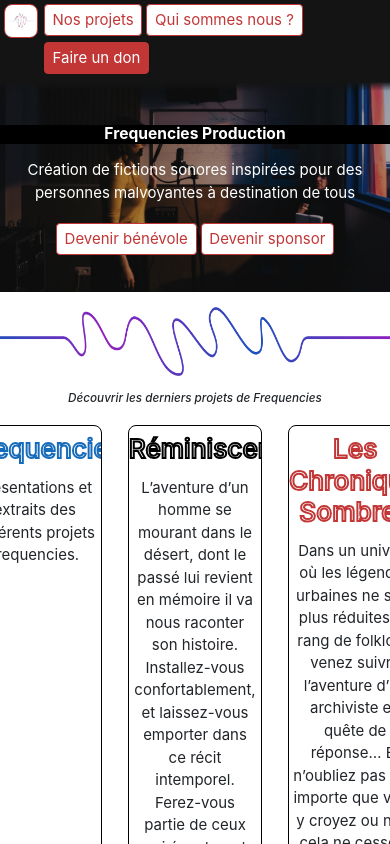
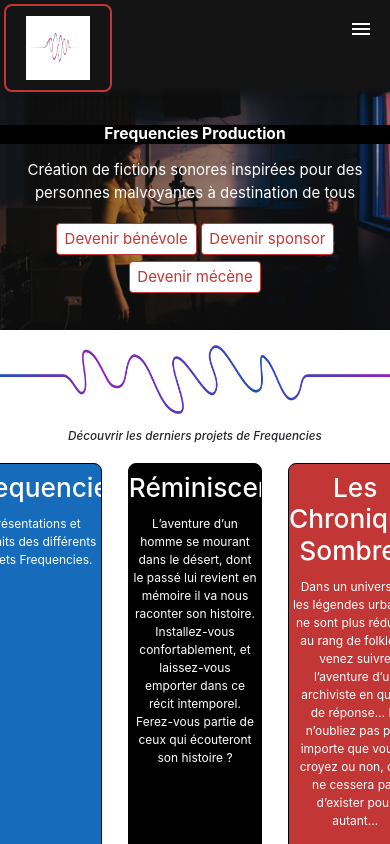
Before and after one commit to FrequenciesProduction/sitewebfrequencies, a Nuxt app: page / in a window 390 px wide. Shown: the top 844 px of the page. Built offline with nearby package versions, Linux system fonts and the light colour scheme.

Commit message:
Ajout du responsive + conf de firebase + nouceau script de deploiement automatique

```diff
--- a/components/Description.vue
+++ b/components/Description.vue
@@ -3,9 +3,9 @@
     <img src="/qui_sommes_nous_1.png" alt="" />
     <h2 class="section_title">Qui sommes-nous ?</h2>
     <p>
-      Une équipe française investie dans la création et la production de fictions
+      Frequencies est une équipe française investie dans la création et la production de fictions
       sonores.<br />
-      Une association fondée par Aurélien Bernadas, qui s’entoure de nombreuses personnes
+      L'association a été fondée par Aurélien Bernadas, qui s’entoure de nombreuses personnes
       bénévoles pour accompagner le projet et le faire grandir.
     </p>
   </div>
--- a/components/Intro.vue
+++ b/components/Intro.vue
@@ -15,7 +15,11 @@
         ></a>
       </li>
       <li>
+        <!-- <NuxtLink class="button--white" to="/sponsor">Devenir sponsor</NuxtLink> -->
         <a class="button--white">Devenir sponsor</a>
+      </li>
+      <li>
+        <a class="button--white">Devenir mécène</a>
       </li>
     </ul>
   </div>
--- a/components/Nav.vue
+++ b/components/Nav.vue
@@ -1,11 +1,19 @@
 <template>
-    <header class="bandeau" role="banner">
-        <nav role="navigation">
-          <NuxtLink to="/" aria-label="retour à l'accueil">
-            <img class="logo" src="/logo_facebook.jpg" alt="logo frequencies"/>
-          </NuxtLink>
-
-          <ul class="nav_list">
+  <header class="header" role="banner">
+      <a href="/" class="logo" aria-label="retour à l'accueil">
+        <img
+          class="img-logo"
+          src="/logo_facebook.jpg"
+          alt="logo frequencies"
+          width="64"
+          height="64"
+        />
+      </a>
+    <input class="menu-btn" type="checkbox" id="menu-btn" />
+    <label class="menu-icon" for="menu-btn">
+      <span class="navicon"></span>
+    </label>
+    <ul class="menu">
       <li>
         <NuxtLink class="button--white" to="/projets">Nos projets</NuxtLink>
       </li>
@@ -13,20 +21,21 @@
         <NuxtLink class="button--white" to="/description">Qui sommes nous ?</NuxtLink>
       </li>
       <li>
-              <a class="button--blue" href="https://linktr.ee/don.frequencies" target="blank">Faire un don<span aria-label="ouvre un nouvel onglet"></span></a>
+        <a class="button--blue" href="https://frequencies.assoconnect.com/collect/description/340064-c-collecte-de-dons-pour-frequencies" target="blank">
+          Faire un don
+          <span aria-label="ouvre un nouvel onglet"></span>
+        </a>
       </li>
     </ul>
-
-        </nav>
   </header>
 </template>
 
 <style scoped>
-.bandeau {
+/* .bandeau {
   z-index: 1000;
   position: fixed;
   width: 100%;
-  background-image: linear-gradient(rgba(20,20,20,1) 90%, rgba(20,20,20,0));
+  background-image: linear-gradient(rgba(20, 20, 20, 1) 90%, rgba(20, 20, 20, 0));
 }
 .logo {
   border-radius: 8px;
@@ -40,10 +49,184 @@
   width: 100%;
   display: flex;
   justify-content: space-between;
+  clear: both;
+  max-height: 0;
+  transition: max-height 0.2s ease-out;
 }
 
 .nav_list {
   margin-right: 0.5vw;
 }
 
+body {
+  margin: 0;
+  font-family: Helvetica, sans-serif;
+  background-color: #f4f4f4;
+}
+
+a {
+  color: #000;
+} */
+
+/* header */
+
+body {
+  margin: 0;
+  font-family: Helvetica, sans-serif;
+  background-color: #f4f4f4;
+}
+
+/* header */
+
+.header {
+  background-image: linear-gradient(#141414 90%, hsla(0, 0%, 8%, 0));
+  box-shadow: 1px 1px 4px 0 rgba(0, 0, 0, 0.1);
+  position: fixed;
+  width: 100%;
+  z-index: 3;
+}
+
+.header ul {
+  margin: 0;
+  padding: 0;
+  list-style: none;
+  overflow: hidden;
+}
+
+.header li a {
+  display: block;
+  padding: 20px 20px;
+  text-decoration: none;
+}
+
+.header li a:hover,
+.header .menu-btn:hover {
+  background-color: #f4f4f4;
+}
+
+.header .logo {
+  display: block;
+  float: left;
+  font-size: 2em;
+  padding: 10px 20px;
+  text-decoration: none;
+  border-radius: 8px;
+  border: 2px solid #c23636;
+  margin: 1vw;
+}
+
+.img-logo {
+}
+
+/* menu */
+
+.menu {
+    display: flex;
+}
+.header .menu {
+  clear: both;
+  max-height: 0;
+  transition: max-height 0.2s ease-out;
+}
+
+ul.menu > li {
+    display: flex;
+}
+
+ul.menu > li > a {
+    display: flex;
+    justify-content: center;
+    align-items: center;
+}
+
+/* menu icon */
+
+.header .menu-icon {
+  cursor: pointer;
+  display: inline-block;
+  float: right;
+  padding: 28px 20px;
+  position: relative;
+  user-select: none;
+}
+
+.header .menu-icon .navicon {
+  background: #fff;
+  display: block;
+  height: 2px;
+  position: relative;
+  transition: background 0.2s ease-out;
+  width: 18px;
+}
+
+.header .menu-icon .navicon:before,
+.header .menu-icon .navicon:after {
+  background: #fff;
+  content: "";
+  display: block;
+  height: 100%;
+  position: absolute;
+  transition: all 0.2s ease-out;
+  width: 100%;
+}
+
+.header .menu-icon .navicon:before {
+  top: 5px;
+}
+
+.header .menu-icon .navicon:after {
+  top: -5px;
+}
+
+/* menu btn */
+
+.header .menu-btn {
+  display: none;
+}
+
+.header .menu-btn:checked ~ .menu {
+  max-height: 240px;
+}
+
+.header .menu-btn:checked ~ .menu-icon .navicon {
+  background: transparent;
+}
+
+.header .menu-btn:checked ~ .menu-icon .navicon:before {
+  transform: rotate(-45deg);
+}
+
+.header .menu-btn:checked ~ .menu-icon .navicon:after {
+  transform: rotate(45deg);
+}
+
+.header .menu-btn:checked ~ .menu-icon:not(.steps) .navicon:before,
+.header .menu-btn:checked ~ .menu-icon:not(.steps) .navicon:after {
+  top: 0;
+}
+
+/* Media queries */
+/* 750 */
+@media (min-width: 46.875rem) {
+  .header li {
+    float: left;
+  }
+  .header li a {
+    padding: 20px 30px;
+  }
+  .header .menu {
+    clear: none;
+    max-height: none;
+  }
+  .header .menu-icon {
+    display: none;
+  }
+}
+
+/* 600 (très petit) */
+@media (max-width: 37.5rem) {
+  ul.menu {
+    font-size: .75rem
+  }
+}
 </style>
--- a/components/ProjectsMini.vue
+++ b/components/ProjectsMini.vue
@@ -1,17 +1,17 @@
 <template>
     <div class="projects_box">
 
-        <div class="project">
-            <h3 class="blue_outline">Frequencies</h3>
-            <p>
-            Présentations et extraits des différents projets frequencies.
+        <div class="project project-blue">
+            <h3>Frequencies</h3>
+            <p class="project-desc">
+            Présentations et extraits des différents projets Frequencies.
             </p>
             <NuxtLink class="button--blue" to="/extraits">J'écoute<span aria-label="Vidéos Youtube de Frequencies"></span></NuxtLink>
         </div>
 
-        <div class="project">
-            <h3 class="black_outline">Réminiscence</h3>
-            <p>
+        <div class="project project-black">
+            <h3>Réminiscence</h3>
+            <p class="project-desc">
                 L’aventure d’un homme se mourant dans le désert, dont le passé lui revient en mémoire il va nous raconter son histoire.
                 Installez-vous confortablement, et laissez-vous emporter dans ce récit intemporel.
                 Ferez-vous partie de ceux qui écouteront son histoire ?
@@ -19,9 +19,9 @@
             <NuxtLink class="button--blue" to="/reminiscence">J'écoute<span aria-label="Réminiscence"></span></NuxtLink>
         </div>
 
-        <div class="project">
-            <h3 class="red_outline">Les Chroniques Sombres</h3>
-            <p>
+        <div class="project project-red">
+            <h3>Les Chroniques Sombres</h3>
+            <p class="project-desc">
                 Dans un univers où les légendes urbaines ne sont plus réduites au rang de folklore, venez suivre l’aventure d’un archiviste en quête de réponse…
                 Et n’oubliez pas peu importe que vous y croyez ou non, cela ne cessera pas d’exister pour autant…
             </p>
@@ -73,4 +73,46 @@
     margin-top: 2vw;
     margin-bottom: 3vw;
 }
+
+.project-blue {
+    background-color: #166bba;
+}
+
+.project-black {
+    background-color: black;
+}
+
+.project-red {
+    background-color: #c23636;
+}
+
+.project-blue h3, .project-blue .project-desc {
+    color: #fff;
+}
+
+.project-black h3, .project-black .project-desc {
+    color: #fff;
+}
+
+.project-red h3, .project-red .project-desc {
+    color: #fff;
+}
+
+.project-red .button--blue {
+    background-color: #fff;
+    color: #c23636;
+}
+/*button--blue */
+
+@media (max-width: 37.5rem) {
+    .project-desc {
+      font-size: 0.8rem;
+    }
+}
+
+@media (max-width: 25rem) {
+    .project-desc {
+
+    }
+}
 </style>
--- a/layouts/default.vue
+++ b/layouts/default.vue
@@ -8,15 +8,8 @@
 
 <style>
 html {
-  font-family:
-    'Source Sans Pro',
-    -apple-system,
-    BlinkMacSystemFont,
-    'Segoe UI',
-    Roboto,
-    'Helvetica Neue',
-    Arial,
-    sans-serif;
+  font-family: "Source Sans Pro", -apple-system, BlinkMacSystemFont, "Segoe UI", Roboto,
+    "Helvetica Neue", Arial, sans-serif;
   font-size: clamp(15px, 2vw, 20px);
   -ms-text-size-adjust: 100%;
   -webkit-text-size-adjust: 100%;
@@ -47,7 +40,7 @@
   padding-top: 10vw;
 }
 
-.button--white {
+a.button--white {
   display: inline-block;
   border-radius: 4px;
   border: 1px solid #c23636;
@@ -61,12 +54,12 @@
   margin-bottom: 0.5vw;
 }
 
-.button--white:hover {
+a.button--white:hover {
   text-decoration: underline;
   color: #c23636;
 }
 
-.button--blue {
+a.button--blue {
   display: inline-block;
   border-radius: 4px;
   border: 1px solid #c23636;
@@ -152,4 +145,44 @@
   font-size: 3vw;
 }
 
+.header li a:hover,
+.header .menu-btn:hover {
+  background-color: #f4f4f4;
+}
+
+.desc-outline {
+  padding: .3125rem .625rem .3125rem .625rem;
+  outline: .1875rem solid black;
+  border-radius: .1875rem;
+}
+
+/* 48em = 768px */
+@media (min-width: 48em) {
+  .header li {
+    float: left;
+  }
+  .header li a {
+    padding: 20px 30px;
+  }
+  .header .menu {
+    clear: none;
+    float: right;
+    max-height: none;
+  }
+  .header .menu-icon {
+    display: none;
+  }
+}
+
+@media (max-width: 37.5rem) {
+    .blue_outline, .black_outline, .red_outline {
+      font-size: 1.25rem;
+    }
+}
+
+@media (max-width: 28.125rem) {
+    .blue_outline, .black_outline, .red_outline {
+      font-size: 1rem;
+    }
+}
 </style>
--- a/nuxt.config.js
+++ b/nuxt.config.js
@@ -1,7 +1,7 @@
 export default {
   // Global page headers: https://go.nuxtjs.dev/config-head
   head: {
-    title: 'frequencies',
+    title: 'Frequencies',
     htmlAttrs: {
       lang: 'fr'
     },
@@ -34,7 +34,7 @@
   // Modules: https://go.nuxtjs.dev/config-modules
   modules: [
     // https://go.nuxtjs.dev/bootstrap
-    'bootstrap-vue/nuxt',
+    'bootstrap-vue/nuxt'
   ],
 
   // Build Configuration: https://go.nuxtjs.dev/config-build
--- a/package.json
+++ b/package.json
@@ -6,7 +6,8 @@
     "dev": "nuxt",
     "build": "nuxt build",
     "start": "nuxt start",
-    "generate": "nuxt generate"
+    "generate": "nuxt generate",
+    "firebase": "nuxt generate && nuxt build && firebase deploy"
   },
   "dependencies": {
     "@vue/composition-api": "^1.7.1",
--- a/pages/projets.vue
+++ b/pages/projets.vue
@@ -38,7 +38,7 @@
                     <div>
                         <h2 class="blue_outline">Frequencies</h2>
                         <p>
-                            Présentations et extraits des différents projets frequencies.
+                            Présentations et extraits des différents projets Frequencies.
                         </p>
                     </div>
                     <NuxtLink class="button--blue" to="/extraits">J'écoute<span aria-label="Vidéos Youtube de Frequencies"></span></NuxtLink>
@@ -138,5 +138,4 @@
     margin-bottom: 2vw;
     font-size: 3vw;
 }
-
 </style>
--- /dev/null
+++ b/pages/sponsor.vue
@@ -0,0 +1,11 @@
+<template>
+    <main class="main_box" role="main">
+        <div class="building">
+        </div>
+    </main>
+</template>
+<style scoped>
+    .building {
+        background-color: black;
+    }
+</style>
```
Also changed, not shown: pages/chroniques.vue (+10 -19 lines), firebase.json (added), 1 other file (tests, documents, lock files or other folders). Lines whose indentation alone changed are shown as unchanged.
